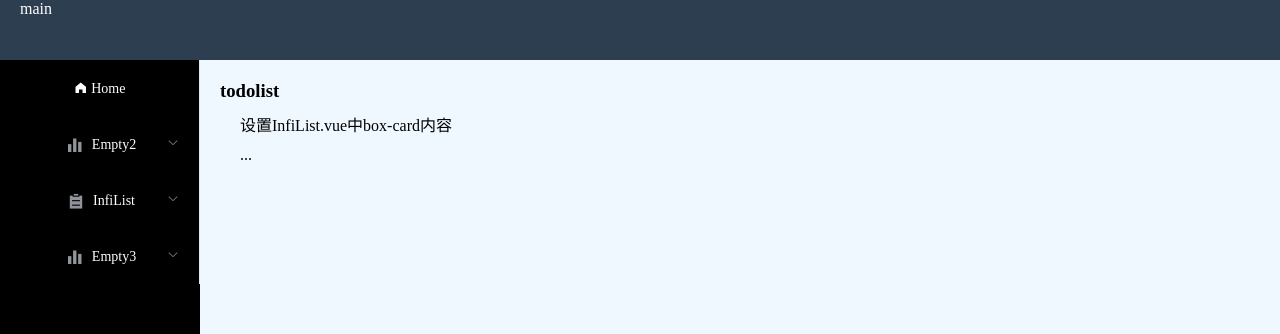
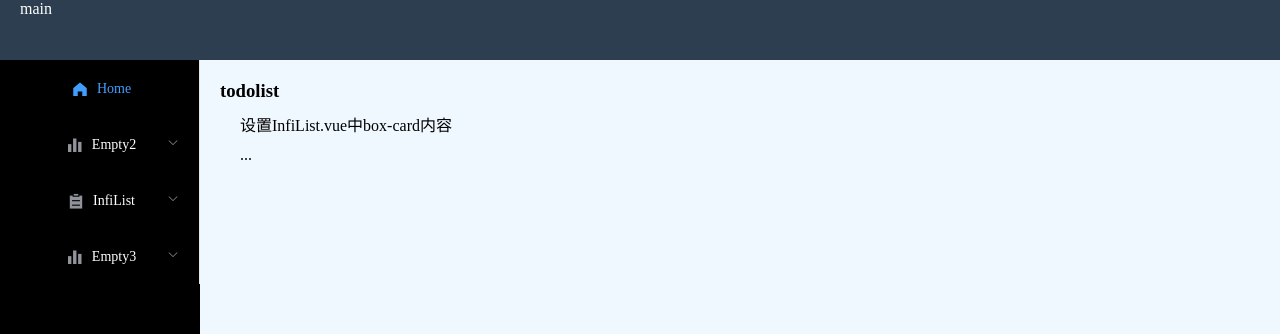
Before and after one commit to MadLogarithm/Vue2_elementUI_test, a Vue app: page /#/home in a window 1280 px wide. Shown: the top 334 px of the page. Built offline with nearby package versions, Linux system fonts and the light colour scheme.

Commit message:
Improve menu bar.

```diff
--- a/src/components/HomeSet.vue
+++ b/src/components/HomeSet.vue
@@ -5,8 +5,19 @@
         <el-container style="height:648px">
             <el-aside width="200px">
             <!-- <div class="toggle-botton" @click="toggleCollapse">|||</div> -->
-                <el-menu background-color=black text-color="#fff" active-text-color="#409EFF" :router="true">
-                    <el-menu-item class="el-icon-s-home" index="/home"> Home</el-menu-item>
+                <el-menu background-color=black
+                        text-color="#fff"
+                        active-text-color="#409EFF"
+                        :router="true"
+                        :collapse="isCollapse"
+                        :collapse-transition="false"
+                        :default-active="'/home'">
+                    <el-menu-item index="/home">
+                        <template slot="title">
+                            <i class="el-icon-s-home"></i>
+                            <span>Home</span>
+                        </template>
+                    </el-menu-item>
                     <el-submenu index="2">
                         <template slot="title">
                             <i class="el-icon-s-data"></i>
```
